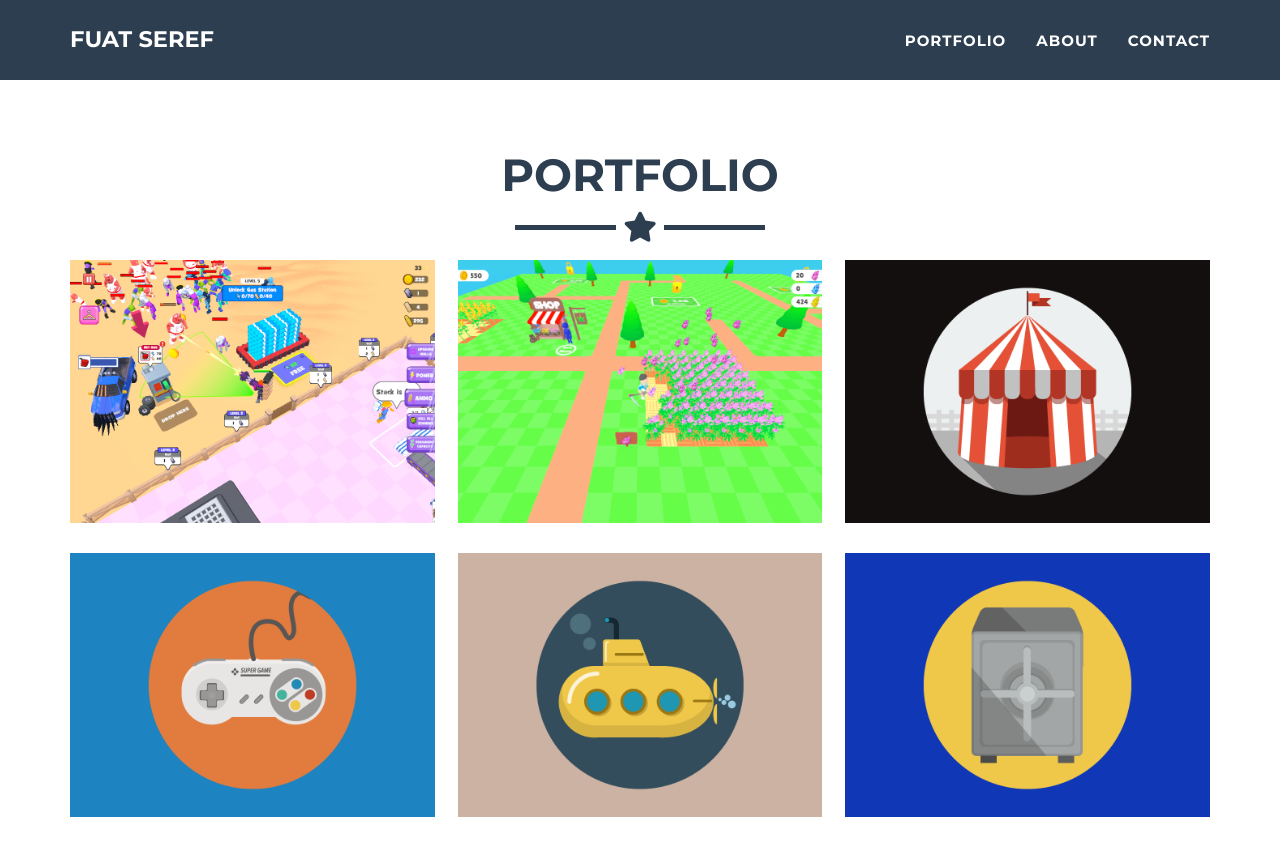
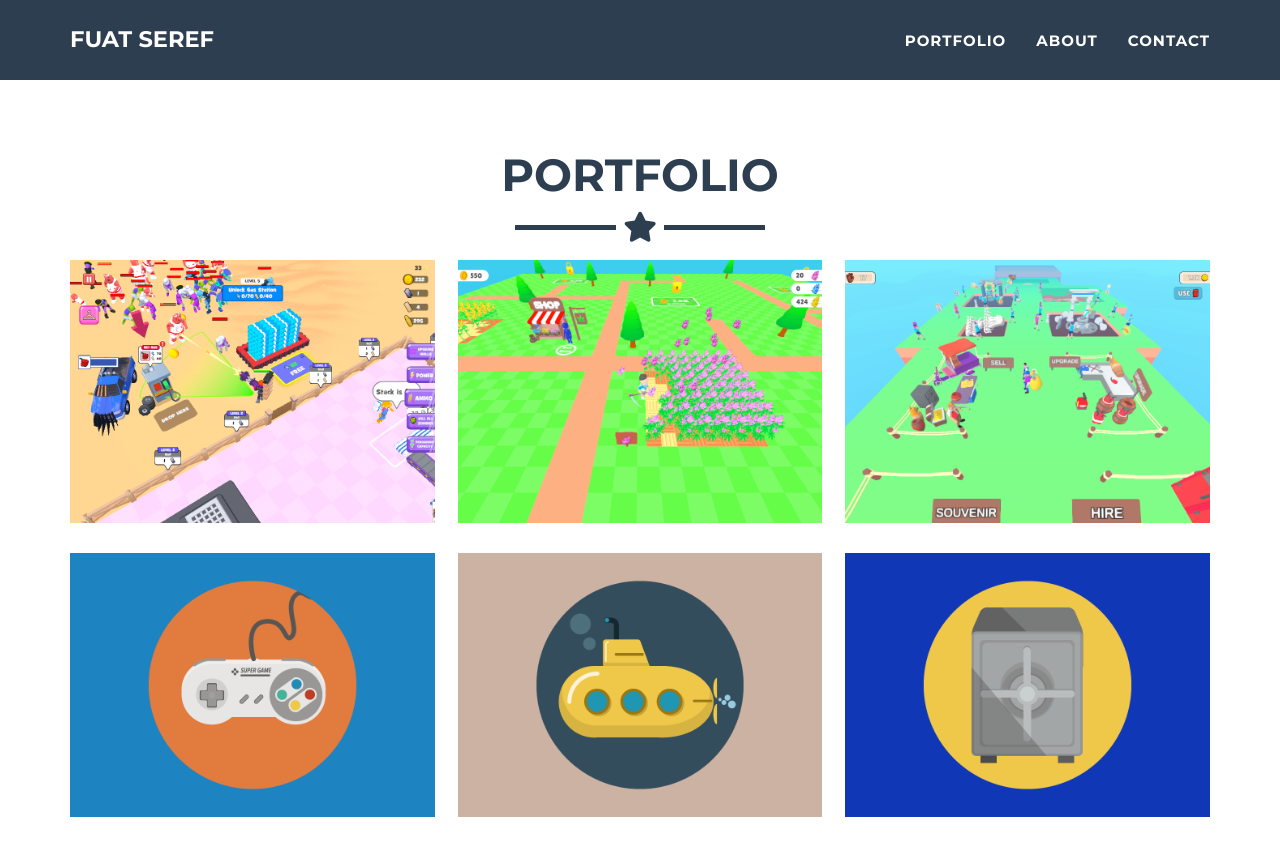
Before and after one commit to fuatSeref/fuatseref.github.io, a Jekyll site: the page built from _posts/2014-07-18-project-1.markdown, in a window 1280 px wide and 900 px high, scrolled down 722 px. Shown: the top 856 px of the window. Built offline with Jekyll 4.4.1, drawn with Linux system fonts in a browser that asks for light colours.

Commit message:
Update 2014-07-16-project-3.markdown

```diff
--- a/_posts/2014-07-16-project-3.markdown
+++ b/_posts/2014-07-16-project-3.markdown
@@ -2,7 +2,7 @@
 layout: default
 modal-id: 3
 date: 2014-07-16
-img: circus.png
+img: idle_Digging.png
 alt: image-alt
 project-date: April 2014
 client: Start Bootstrap
```
